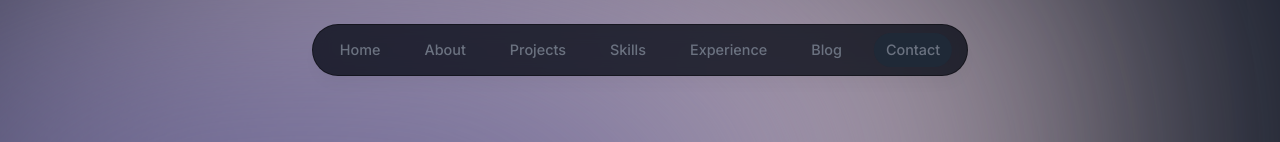
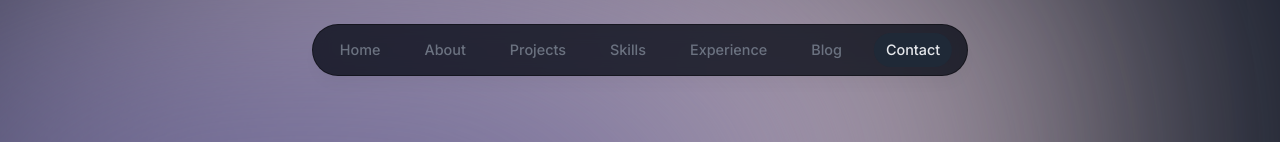
Before and after one commit to stmoerman/moerman.tech, a Next.js app: page / in a window 1280 px wide. Shown: the top 142 px of the page. Built offline with nearby package versions, Linux system fonts and the light colour scheme; no server answers.

Commit message:
Fixed styling dark mode header

```diff
--- a/components/header.tsx
+++ b/components/header.tsx
@@ -29,13 +29,15 @@ export default function Header() {
               animate={{ y: 0, opacity: 1 }}
             >
               <Link
-                className={clsx(
-                  "flex w-full items-center justify-center px-3 py-3 hover:text-gray-950 transition dark:text-gray-500 dark:hover:text-gray-300",
-                  {
-                    "text-gray-950 !dark:text-gray-100":
-                      activeSection === link.name,
-                  }
-                )}
+                className={`flex w-full items-center justify-center px-3 py-3 hover:text-gray-950 transition ${
+                  link.name === activeSection
+                    ? "text-gray-950 dark:text-gray-200"
+                    : "dark:text-gray-500"
+                } ${
+                  link.name === activeSection
+                    ? "dark:hover:text-gray-200"
+                    : "dark:hover:text-gray-300"
+                }`}
                 href={link.hash}
                 onClick={() => {
                   setActiveSection(link.name);
```
